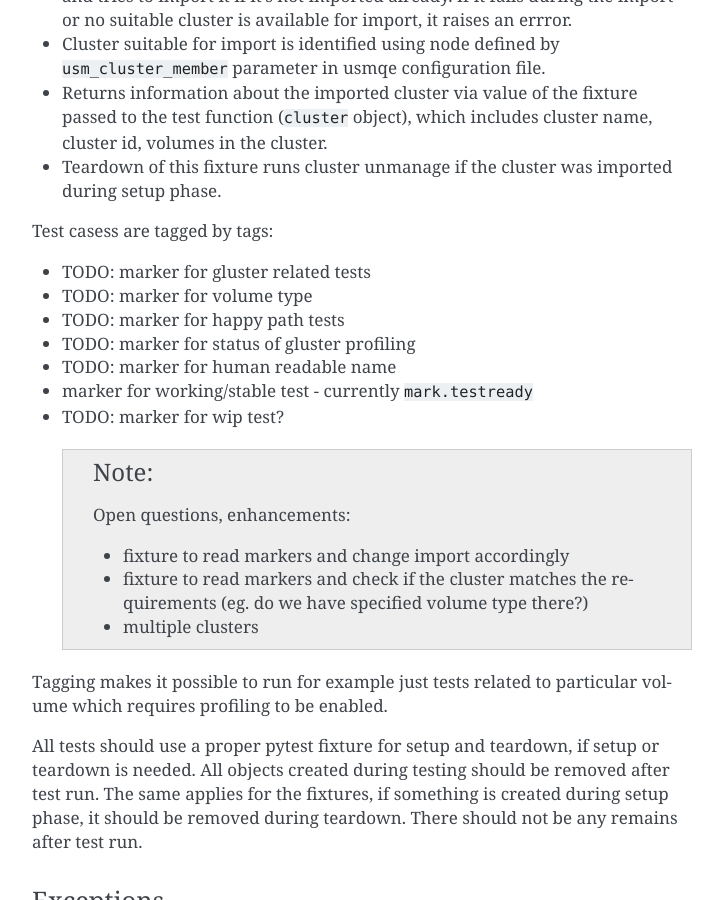
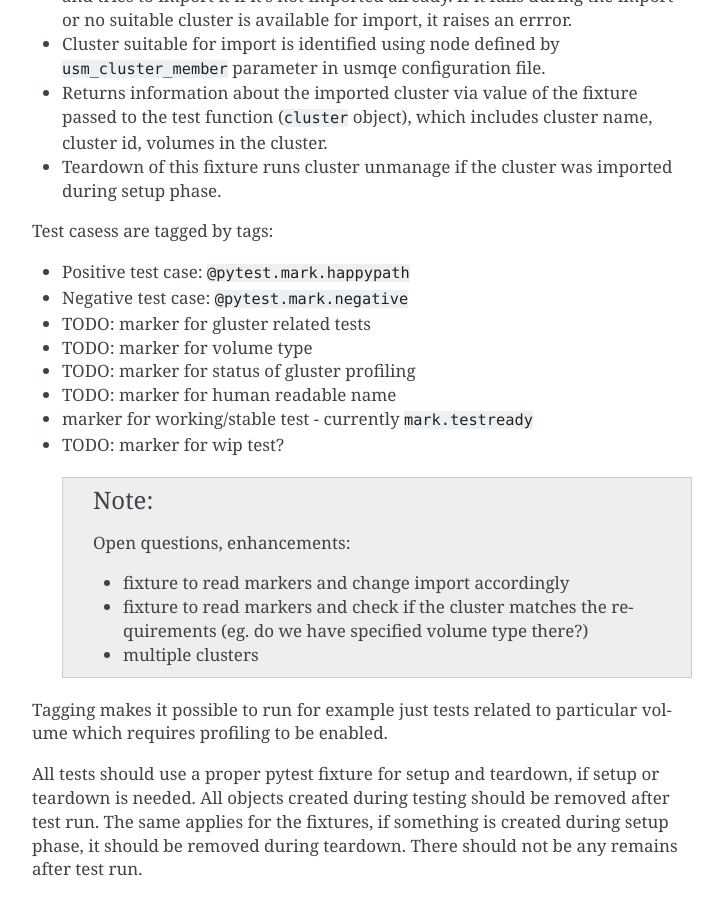
Before and after one commit to usmqe/usmqe-tests, a Sphinx documentation site: the page built from docs/test_development.rst, in a window 1280 px wide and 900 px high, scrolled down 1943 px. Shown: the whole window, without its empty margins (388-1111 px from the left). Built offline with Sphinx 7.4.7, drawn with Linux system fonts in a browser that asks for light colours.

Commit message:
Add the existing test case tags

```diff
--- a/docs/test_development.rst
+++ b/docs/test_development.rst
@@ -110,9 +110,11 @@ pytest fixture ``imported_cluster``, which:
 
 Test casess are tagged by tags:
 
+* Positive test case: ``@pytest.mark.happypath``
+* Negative test case: ``@pytest.mark.negative``
+
 * TODO: marker for gluster related tests
 * TODO: marker for volume type
-* TODO: marker for happy path tests
 * TODO: marker for status of gluster profiling
 * TODO: marker for human readable name
 * marker for working/stable test - currently ``mark.testready``
```
